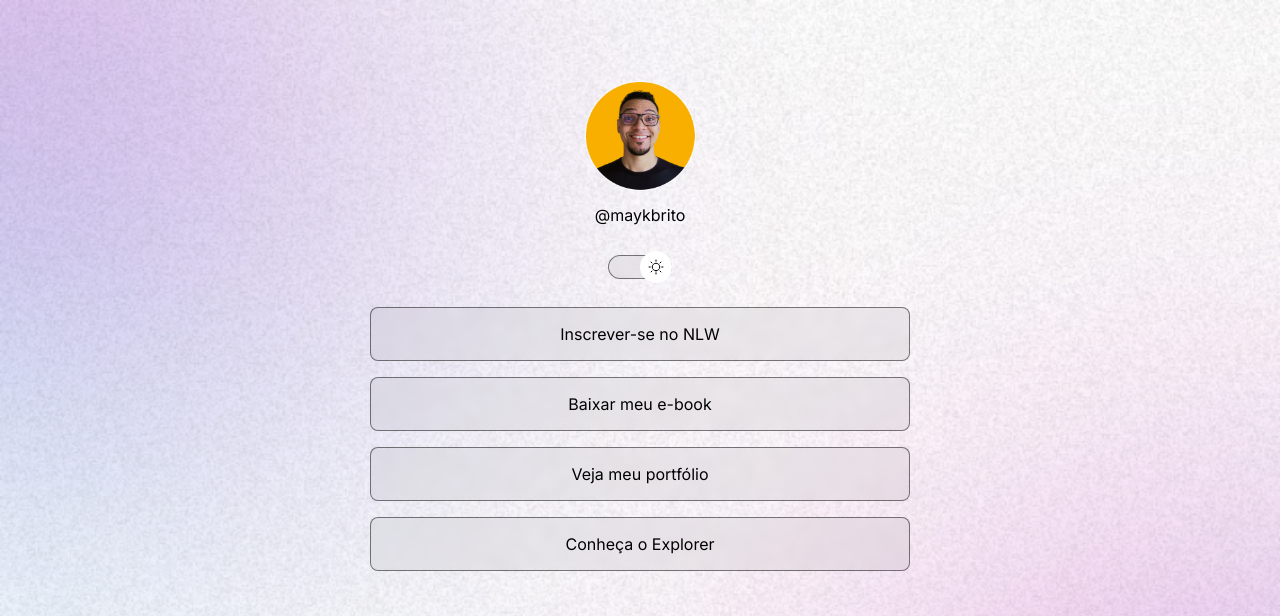
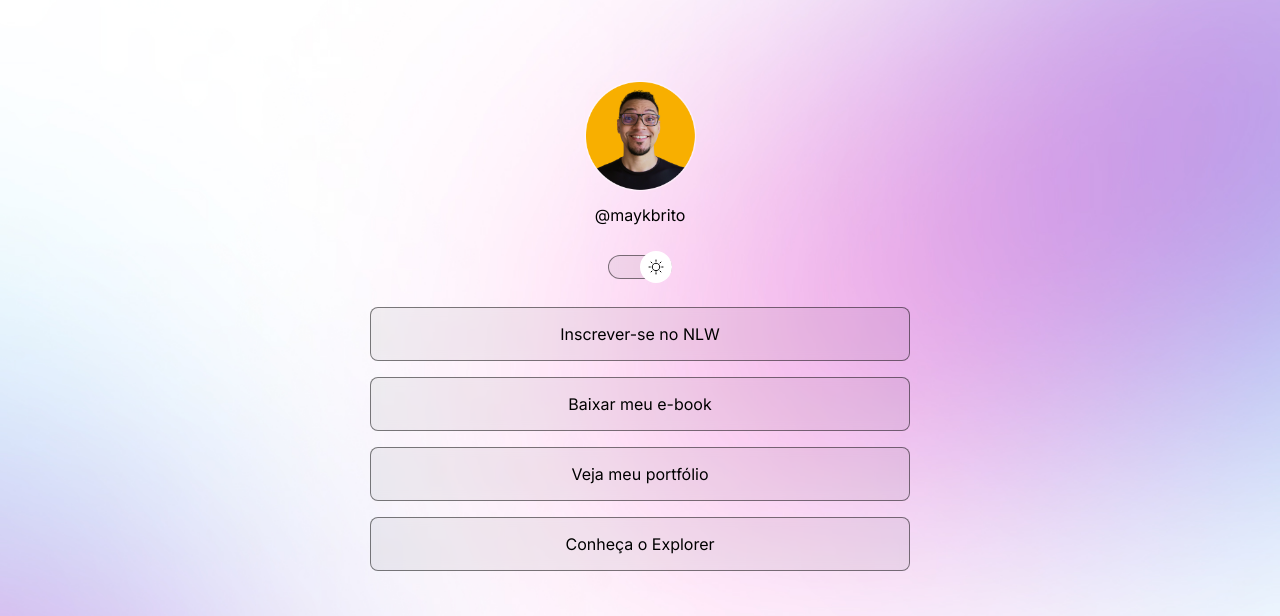
Before and after one commit to Patonildos/Projeto, a plain HTML site: page index.html in a window 1280 px wide. Shown: the top 616 px of the page. Drawn offline with nearby package versions, Linux system fonts and the light colour scheme.

Commit message:
Change Background based on media queries

```diff
--- a/style.css
+++ b/style.css
@@ -26,6 +26,7 @@
 
 body {
   background: var(--bg-url) no-repeat top center/cover;
+  height: 100vh;
 }
 
 body * {
@@ -144,3 +145,13 @@ footer {
   text-align: center;
   font-size: 14px;
 }
+
+@media (min-width: 700px) {
+  :root {
+    --bg-url: url(./assets/bg-desktop.jpg)
+  }
+
+  .light {
+    --bg-url: url(./assets/bg-desktop-light.jpg)
+  }
+}
```
